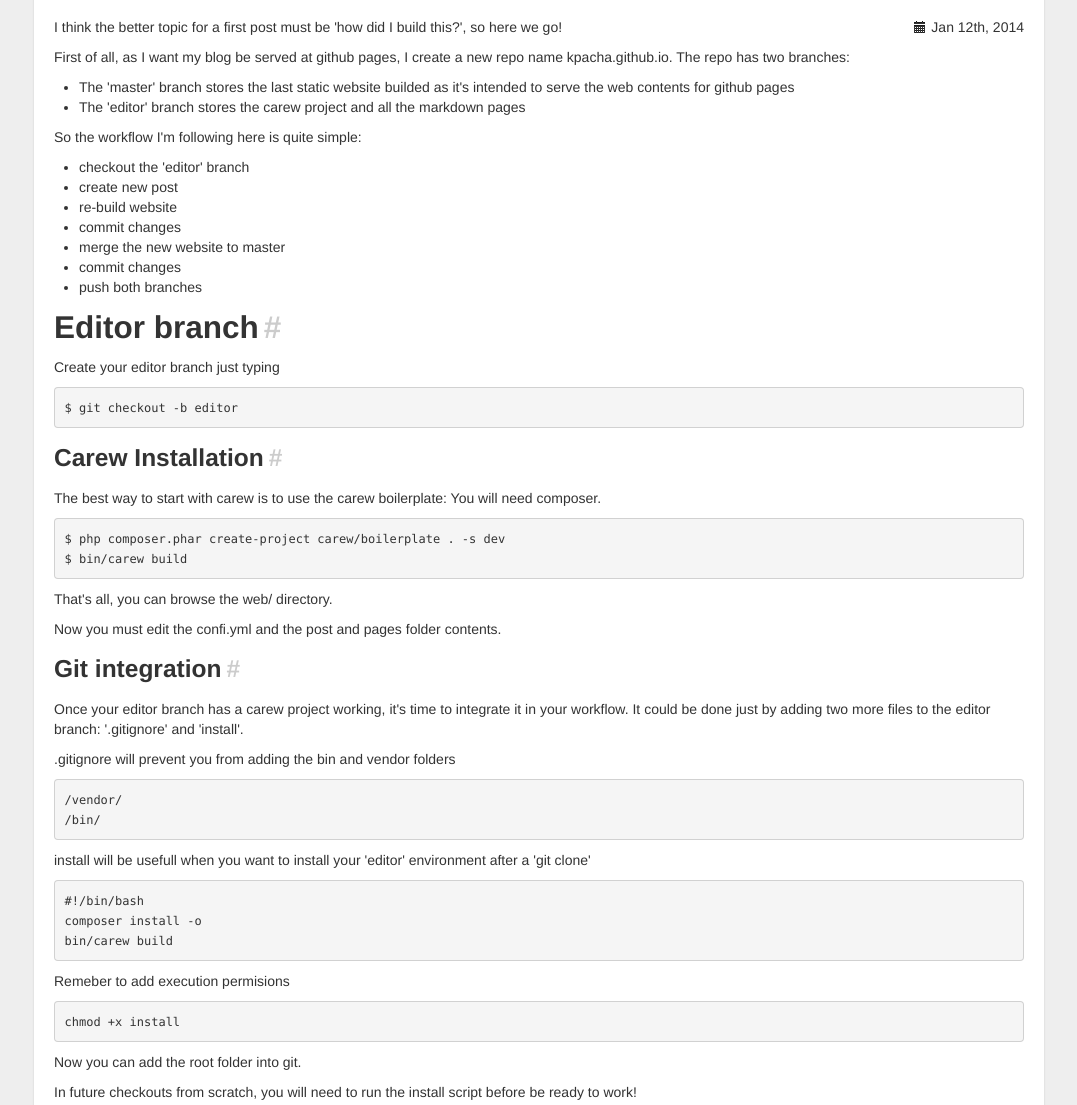
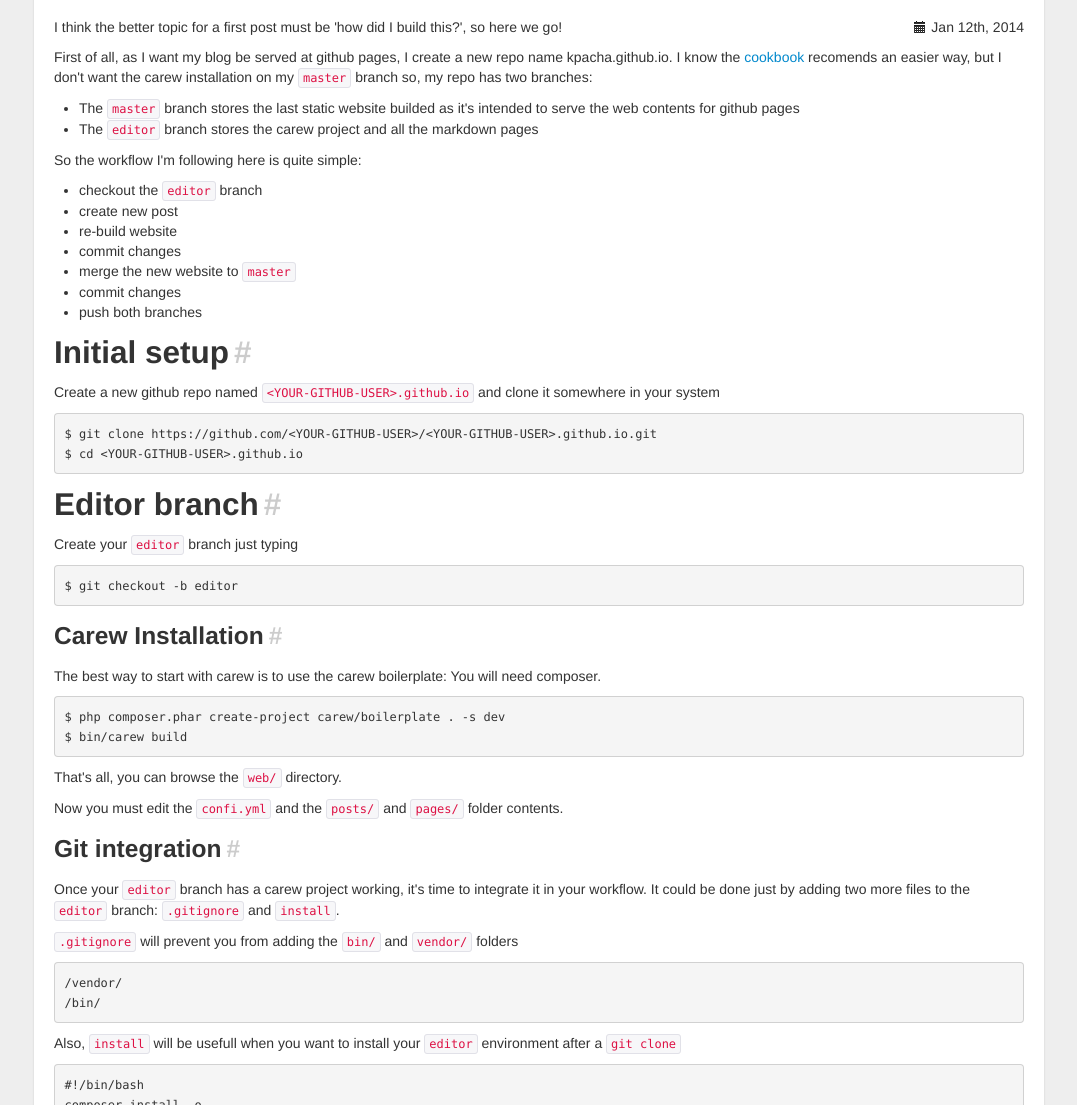
Before and after one commit to kpacha/kpacha.github.io, a plain HTML site: page web/2014/01/12/building-a-simple-static-blog-with-carew.html in a window 1280 px wide. Shown: the part 114-1219 px from the top of the page, without its empty margins (121-1198 px from the left). Drawn offline with nearby package versions, Linux system fonts and the light colour scheme.

Commit message:
improving the markup

```diff
--- a/web/2014/01/12/building-a-simple-static-blog-with-carew.html
+++ b/web/2014/01/12/building-a-simple-static-blog-with-carew.html
@@ -66,22 +66,30 @@
     <div class="body">
       <p>I think the better topic for a first post must be 'how did I build this?', so here we go!</p>
 
-<p>First of all, as I want my blog be served at github pages, I create a new repo name kpacha.github.io. The repo has two branches:</p>
+<p>First of all, as I want my blog be served at github pages, I create a new repo name kpacha.github.io. I know the <a href="http://carew.github.io/cookbook/hosting.html">cookbook</a> recomends an easier way, but I don't want the carew installation on my <code>master</code> branch so, my repo has two branches:</p>
 
-<ul><li>The 'master' branch stores the last static website builded as it's intended to serve the web contents for github pages</li>
-<li>The 'editor' branch stores the carew project and all the markdown pages</li>
+<ul><li>The <code>master</code> branch stores the last static website builded as it's intended to serve the web contents for github pages</li>
+<li>The <code>editor</code> branch stores the carew project and all the markdown pages</li>
 </ul><p>So the workflow I'm following here is quite simple:</p>
 
-<ul><li>checkout the 'editor' branch</li>
+<ul><li>checkout the <code>editor</code> branch</li>
 <li>create new post</li>
 <li>re-build website</li>
 <li>commit changes</li>
-<li>merge the new website to master</li>
+<li>merge the new website to <code>master</code></li>
 <li>commit changes</li>
 <li>push both branches</li>
-</ul><h2 id="editor-branch">Editor branch<a href="#editor-branch" class="anchor">#</a></h2>
+</ul><h2 id="initial-setup">Initial setup<a href="#initial-setup" class="anchor">#</a></h2>
 
-<p>Create your editor branch just typing</p>
+<p>Create a new github repo named <code>&lt;YOUR-GITHUB-USER&gt;.github.io</code> and clone it somewhere in your system</p>
+
+<pre><code>$ git clone https://github.com/&lt;YOUR-GITHUB-USER&gt;/&lt;YOUR-GITHUB-USER&gt;.github.io.git
+$ cd &lt;YOUR-GITHUB-USER&gt;.github.io
+</code></pre>
+
+<h2 id="editor-branch">Editor branch<a href="#editor-branch" class="anchor">#</a></h2>
+
+<p>Create your <code>editor</code> branch just typing</p>
 
 <pre><code>$ git checkout -b editor
 </code></pre>
@@ -94,21 +102,21 @@
 $ bin/carew build
 </code></pre>
 
-<p>That's all, you can browse the web/ directory.</p>
+<p>That's all, you can browse the <code>web/</code> directory.</p>
 
-<p>Now you must edit the confi.yml and the post and pages folder contents.</p>
+<p>Now you must edit the <code>confi.yml</code> and the <code>posts/</code> and <code>pages/</code> folder contents.</p>
 
 <h3 id="git-integration">Git integration<a href="#git-integration" class="anchor">#</a></h3>
 
-<p>Once your editor branch has a carew project working, it's time to integrate it in your workflow. It could be done just by adding two more files to the editor branch: '.gitignore' and 'install'.</p>
+<p>Once your <code>editor</code> branch has a carew project working, it's time to integrate it in your workflow. It could be done just by adding two more files to the <code>editor</code> branch: <code>.gitignore</code> and <code>install</code>.</p>
 
-<p>.gitignore will prevent you from adding the bin and vendor folders</p>
+<p><code>.gitignore</code> will prevent you from adding the <code>bin/</code> and <code>vendor/</code> folders</p>
 
 <pre><code>/vendor/
 /bin/
 </code></pre>
 
-<p>install will be usefull when you want to install your 'editor' environment after a 'git clone'</p>
+<p>Also, <code>install</code> will be usefull when you want to install your <code>editor</code> environment after a <code>git clone</code></p>
 
 <pre><code>#!/bin/bash
 composer install -o
@@ -122,7 +130,7 @@
 
 <p>Now you can add the root folder into git.</p>
 
-<p>In future checkouts from scratch, you will need to run the install script before be ready to work!</p>
+<p>In future checkouts from scratch, you will need to run the <code>install</code> script before be ready to work!</p>
 
 <pre><code>$ git clone https://github.com/kpacha/kpacha.github.io.git
 $ git checkout editor
@@ -131,17 +139,17 @@
 
 <h2 id="master-branch">Master branch<a href="#master-branch" class="anchor">#</a></h2>
 
-<p>Checkout your master branch</p>
+<p>Checkout your <code>master</code> branch</p>
 
 <pre><code>$ git checkout master
 </code></pre>
 
-<p>And add the .gitignore file from the editor branch</p>
+<p>And add the <code>.gitignore</code> file from the <code>editor</code> branch</p>
 
 <pre><code>$ git checkout editor -- .gitignore
 </code></pre>
 
-<p>Create a file called update.sh</p>
+<p>Create a file called <code>update.sh</code></p>
 
 <pre><code>#!/bin/bash
 git checkout editor -- web
@@ -151,18 +159,18 @@
 git status
 </code></pre>
 
-<p>After adding the execution permissions to update.sh, add them to git</p>
+<p>After adding the execution permissions to <code>update.sh</code>, add them to git</p>
 
 <pre><code>$ chmod +x update.sh
 $ git add .gitignore update.sh
 $ git commit -m "set up the master branch"
 </code></pre>
 
-<p>Now, every time you want to push your generated statics you must run the update.sh script, add the untracked files listed, commit them and push the branch to github</p>
+<p>Now, every time you want to push your generated statics you must run the <code>update.sh</code> script, add the untracked files listed, commit them and push the branch to github</p>
 
 <h2 id="posting">Posting<a href="#posting" class="anchor">#</a></h2>
 
-<p>From the editor branch, create your post entry</p>
+<p>From the <code>editor</code> branch, create your post entry</p>
 
 <pre><code>$ bin/carew generate:post "New post title"
 </code></pre>
@@ -172,7 +180,7 @@
 <pre><code>$ bin/carew build
 </code></pre>
 
-<p>Now it's time to commit your changes into your editor branch and update your master one. Just type</p>
+<p>Now it's time to commit your changes into your <code>editor</code> branch and update your <code>master</code> one. Just type</p>
 
 <pre><code>$ git add .
 $ git commit -m "adding the 'New post title'"
```
Also changed, not shown: web/feed/atom.xml (+28 -20 lines), 1 other file.
